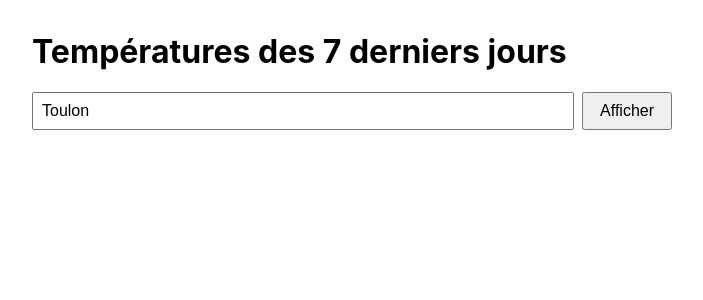
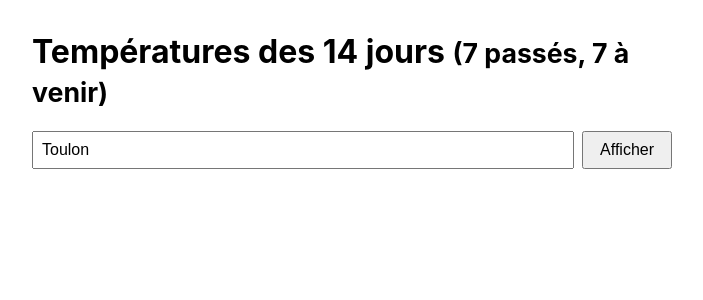
Before and after one commit to thomasheylens/python-reeducation, a Flask app: page / in a window 1280 px wide. Shown: the top 300 px of the page, without its empty margins (288-991 px from the left). Run offline with Flask 3, Linux system fonts and the light colour scheme.

Commit message:
Mettre à jour l'interface pour afficher les 14 jours
Generated by Mistral Vibe.
Co-Authored-By: Mistral Vibe <vibe@mistral.ai>

```diff
--- a/templates/index.html
+++ b/templates/index.html
@@ -3,7 +3,7 @@
 <head>
 <meta charset="utf-8">
 <meta name="viewport" content="width=device-width, initial-scale=1">
-<title>Météo — températures des 7 derniers jours</title>
+<title>Météo — températures des 14 jours</title>
 <style>
   body { font-family: -apple-system, sans-serif; max-width: 40rem; margin: 2rem auto; padding: 0 1rem; }
   form { display: flex; gap: 0.5rem; }
@@ -15,7 +15,7 @@
 </style>
 </head>
 <body>
-<h1>Températures des 7 derniers jours</h1>
+<h1>Températures des 14 jours <small>(7 passés, 7 à venir)</small></h1>
 <form id="recherche">
   <input id="ville" placeholder="Nom d'une ville" value="Toulon">
   <button type="submit">Afficher</button>
```
